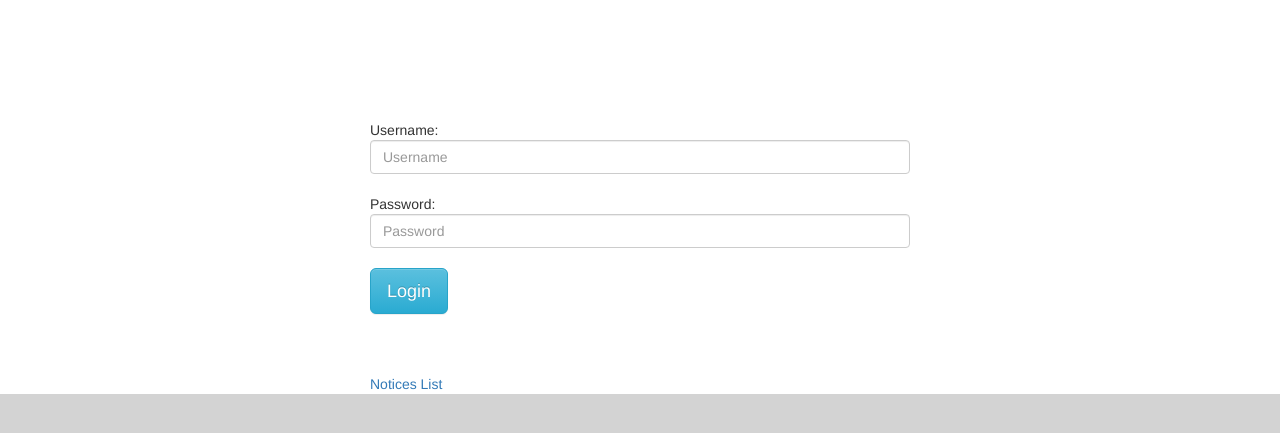
After one commit to AdityaAshtikar/django_notice_blog_project, a Django app: page /posts/login/ in a window 1280 px wide. The commit adds this page. Shown: the top 433 px of the page. Run offline with Django 3.2, Linux system fonts and the light colour scheme; some libraries are stand-ins or nearby versions.

Commit message:
login and logout with access restriction implemented

```diff
--- a/blog_notice_board_app/blog_notice_board_app/settings.py
+++ b/blog_notice_board_app/blog_notice_board_app/settings.py
@@ -11,6 +11,8 @@ https://docs.djangoproject.com/en/1.9/ref/settings/
 """
 
 import os
+
+LOGIN_URL = 'login'
 
 # Build paths inside the project like this: os.path.join(BASE_DIR, ...)
 BASE_DIR = os.path.dirname(os.path.dirname(os.path.abspath(__file__)))
--- a/blog_notice_board_app/posts/urls.py
+++ b/blog_notice_board_app/posts/urls.py
@@ -2,7 +2,11 @@ from django.conf.urls import url
 from posts import views
 
 urlpatterns = [
+    url(r'^login/$', views.login, name='login'),
+    url(r'^logout/$', views.logout, name='logout'),
+
     url(r'^categories/$', views.all_categories, name='all_categories'),
+
     url(r'^$', views.post_list, name="list"),
     url(r'^create/$', views.post_create, name="create"),
     url(r'^(?P<slug>[\w-]+)/$', views.post_detail, name='detail'),
--- a/blog_notice_board_app/posts/views.py
+++ b/blog_notice_board_app/posts/views.py
@@ -8,6 +8,10 @@ from posts.models import Post, Category
 from posts.forms import PostForm
 from django.utils import timezone
 
+from django.contrib import auth
+from django.contrib.auth.decorators import login_required
+
+from django.urls import reverse
 # for search feature
 from django.db.models import Q
 
@@ -18,7 +22,8 @@ def all_categories(request):
 
 def post_create(request):
     if not request.user.is_staff or not request.user.is_superuser:
-        raise Http404
+        messages.error(request, "You need to login first")
+        return redirect(reverse('posts:login'))
     form = PostForm(request.POST or None, request.FILES or None)
     if form.is_valid():
         instance = form.save(commit=False)
@@ -27,7 +32,7 @@ def post_create(request):
         messages.success(request, "Successfully created a Notice")
         return HttpResponseRedirect(instance.get_absolute_url())
 
-    # We can grab the title and content and save it using manually using "Post.objects.create()" [no validation errors will pop up]
+    # We can grab the title and content and save it manually using "Post.objects.create()" [no validation errors will pop up]
     # if request.method == 'POST':
     #     print("Content: " + request.POST.get('content'))
     #     print("Title: " + request.POST.get('title'))
@@ -85,7 +90,8 @@ def post_list(request):
 
 def post_update(request, slug=None):
     if not request.user.is_staff or not request.user.is_superuser:
-        raise Http404
+        messages.error(request, "You need to login first")
+        return redirect(reverse('posts:login'))
     post = get_object_or_404(Post, slug=slug)
     form = PostForm(request.POST or None, request.FILES or None, instance=post)
     if form.is_valid():
@@ -103,8 +109,31 @@ def post_update(request, slug=None):
 
 def post_delete(request, slug=None):
     if not request.user.is_staff or not request.user.is_superuser:
-        raise Http404
+        messages.error(request, "You need to login first")
+        return redirect(reverse('posts:login'))
     instance = get_object_or_404(Post, slug=slug)
     instance.delete()
     messages.success(request, "Successfully deleted a Notice")
     return redirect('posts:list')
+
+def login(request, **kwargs):
+    if request.user.is_authenticated():
+        return redirect('posts:list')
+
+    if request.method == 'POST':
+        username = request.POST.get('username')
+        password = request.POST.get('password')
+        user = auth.authenticate(username=username, password=password)
+
+        if user is not None:
+            auth.login(request, user)
+            return redirect(reverse('posts:list'))
+        else:
+            messages.error(request, "Error Wrong username or password")
+
+    return render(request, 'login.html')
+
+def logout(request):
+    auth.logout(request)
+    messages.success(request, "Successfully logged out!")
+    return redirect(reverse('posts:list'))
--- /dev/null
+++ b/blog_notice_board_app/templates/login.html
@@ -0,0 +1,25 @@
+{% extends "base.html" %}
+
+{% block title %}
+  Login - {{ block.super }}
+{% endblock %}
+
+{% block content %}
+
+<br><br><br><br><br><br>
+
+<div class="col-sm-6 col-sm-offset-3">
+
+  <form action="" method="post">
+    {% csrf_token %}
+    Username: <input type="text" name="username" placeholder="Username" class="form-control"><br>
+    Password: <input type="password" name="password" placeholder="Password" class="form-control"><br>
+    <input type="submit" value="Login" class="btn btn-lg btn-info">
+  </form>
+
+  <br><br><br>
+  <a href="{% url 'posts:list' %}">Notices List</a>
+
+</div>
+
+{% endblock %}
--- a/blog_notice_board_app/templates/post_detail.html
+++ b/blog_notice_board_app/templates/post_detail.html
@@ -5,6 +5,8 @@
 {% endblock %}
 
     {% block content %}
+
+<h4><a href="{% url "posts:list" %}">Back To List of Notices</a></h4>
 
     <div class="col-sm-6 col-sm-offset-3">
 
```
Also changed, not shown: blog_notice_board_app/templates/post_list.html (+13 -2 lines), blog_notice_board_app/db.sqlite3, blog_notice_board_app/static/images/images.png (added), media_cdn/Notices/Bruce-Willis-pictures-desktop-Wallpapers-HD-photo-images-11_XUEKcpp.jpg (added), media_cdn/Notices/IMG_2426.jpg (added), media_cdn/Notices/benaffleckbatman_D74mGC1.jpg (added), media_cdn/Notices/cosmos-a-spacetime-odyssey-neil-degrasse-tyson-wallpaper-4_HBn67ar.jpg (added).
